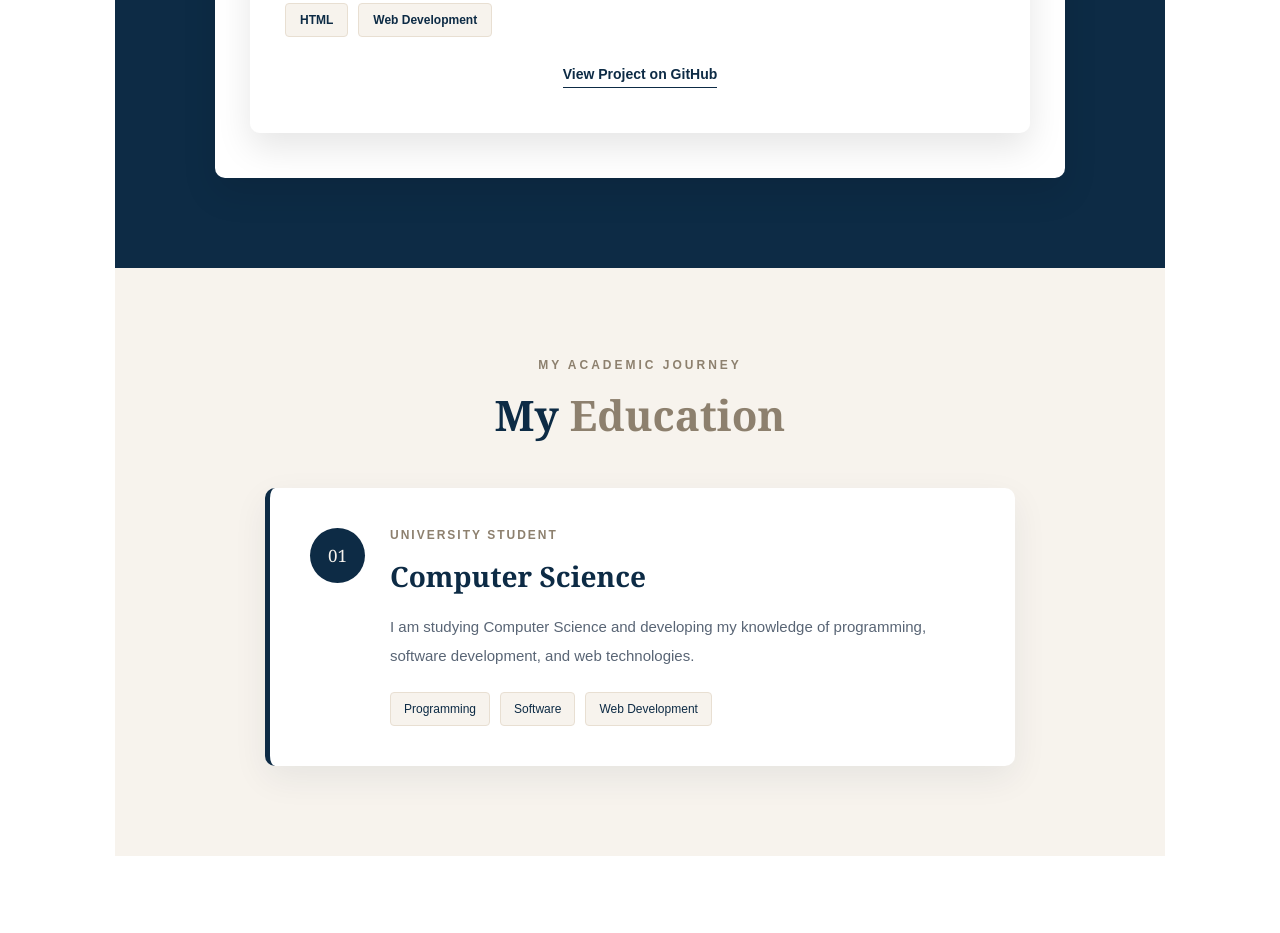
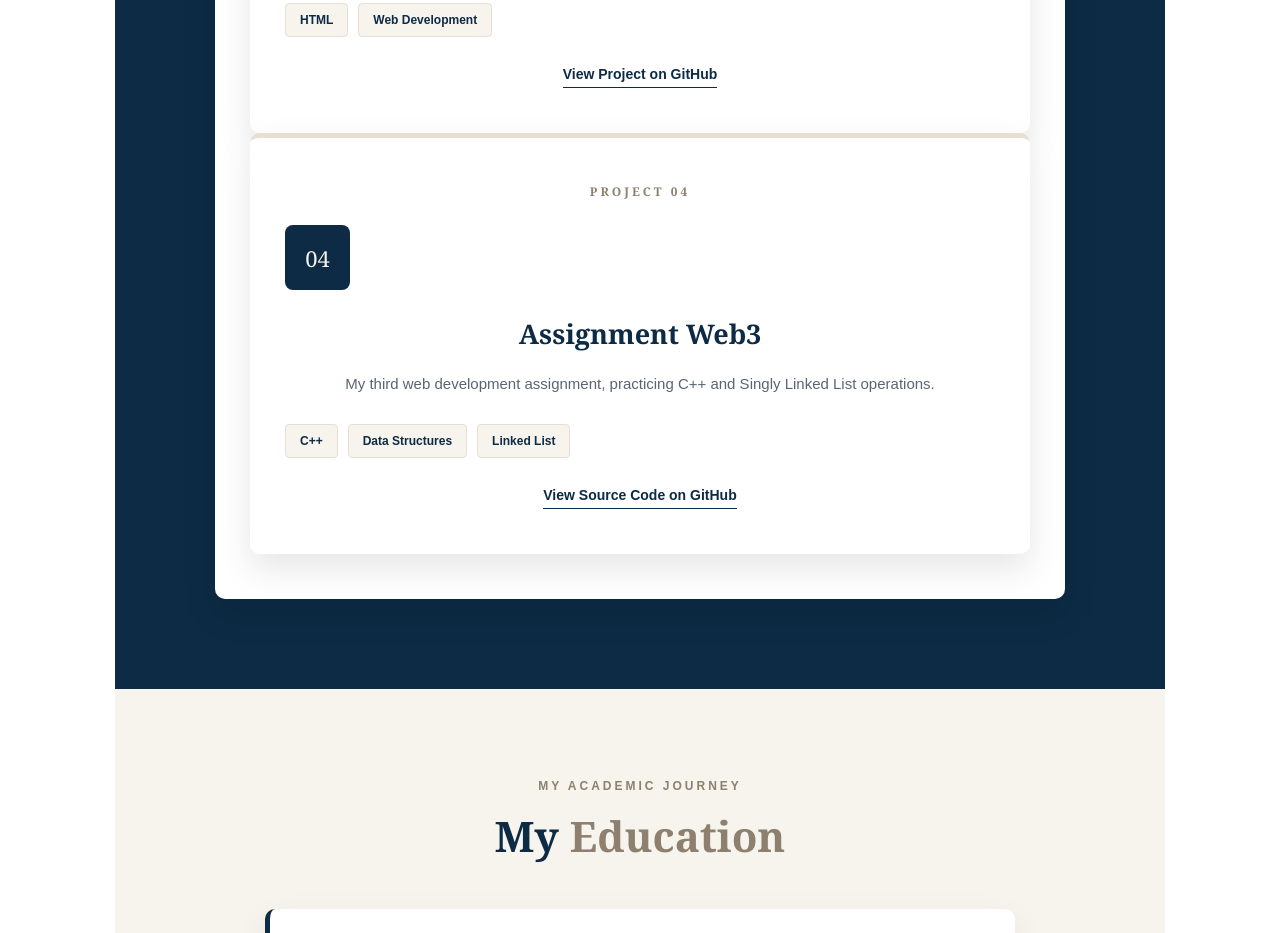
Before and after one commit to rawanfouad111/My-Portfolio, a plain HTML site: page index.html in a window 1280 px wide. Shown: the part 3430-4363 px from the top of the page. Drawn offline with Linux system fonts and the light colour scheme.

Commit message:
Refactor index.html structure and content

```diff
--- a/index.html
+++ b/index.html
@@ -224,7 +224,27 @@
             </a>
 
         </div>
-
+<!-- Project 4 -->
+<div class="project-card">
+<div class="project-number">PROJECT 04</div>
+<div class="project-icon">04</div>
+<h3>Assignment Web3</h3>
+<p>
+    My third web development assignment,
+    practicing C++ and Singly Linked List operations.
+</p>
+<div class="project-technologies">
+    <span>C++</span>
+    <span>Data Structures</span>
+    <span>Linked List</span>
+</div>
+<a href="https://github.com/rawanfouad111/assignment-web3"
+   class="project-link"
+   target="_blank"
+   rel="noopener noreferrer">
+    View Source Code on GitHub
+</a>
+</div>
     </div>
 
 </section>
```
